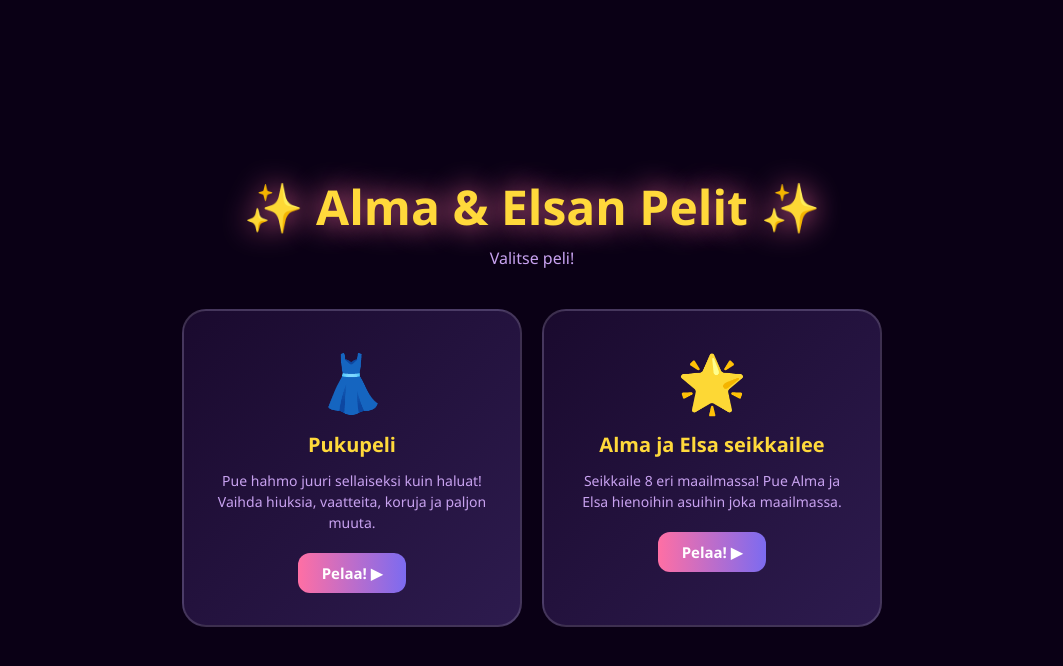
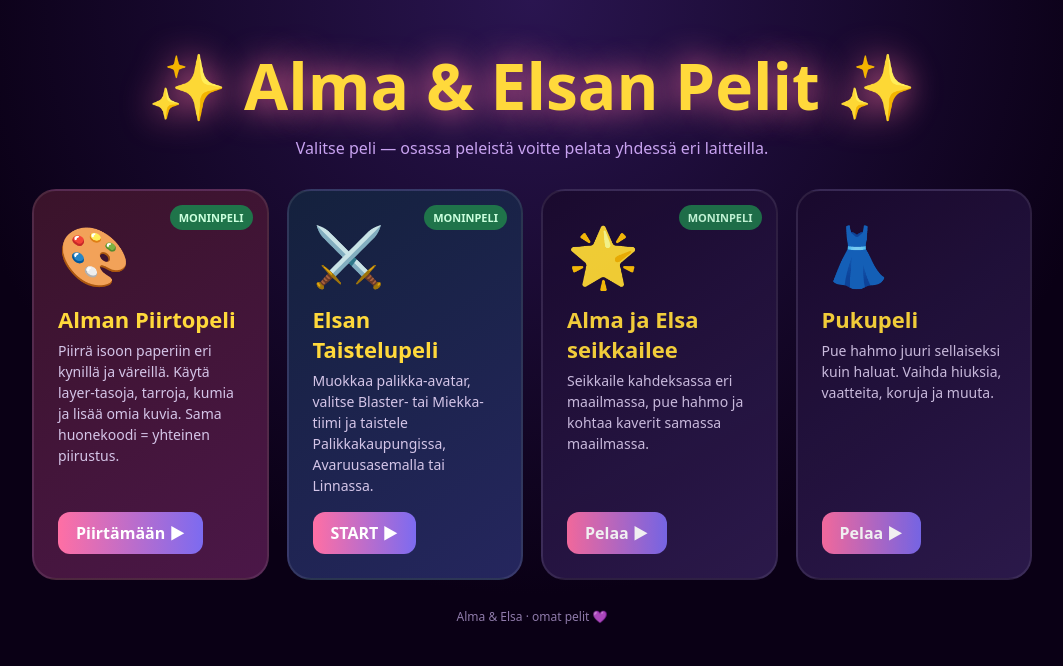
Before and after one commit to miguelkolli/lapset-peli, a plain HTML site: page index.html in a window 1280 px wide. Shown: the whole page, without its empty margins (108-1171 px from the left). Drawn offline with Linux system fonts and the light colour scheme.

Commit message:
update game menu with Alma and Elsa games

```diff
--- a/index.html
+++ b/index.html
@@ -2,38 +2,45 @@
 <html lang="fi">
 <head>
 <meta charset="UTF-8">
-<meta name="viewport" content="width=device-width, initial-scale=1.0">
+<meta name="viewport" content="width=device-width,initial-scale=1">
 <title>Alma & Elsan Pelit</title>
 <style>
-*{box-sizing:border-box;margin:0;padding:0;}
-body{background:#0a0015;min-height:100vh;font-family:'Segoe UI',Arial,sans-serif;display:flex;flex-direction:column;align-items:center;justify-content:center;padding:24px;}
-h1{color:#FFD93B;font-size:clamp(24px,6vw,48px);font-weight:900;text-align:center;text-shadow:0 0 30px #FF6FA4;margin-bottom:8px;}
-.sub{color:#C8A2F0;font-size:16px;margin-bottom:40px;text-align:center;}
-.games{display:flex;flex-wrap:wrap;gap:20px;justify-content:center;max-width:700px;}
-.game-card{background:linear-gradient(135deg,#1a0a2e,#2d1b4e);border:2px solid rgba(255,255,255,0.15);border-radius:24px;padding:32px 28px;text-decoration:none;color:#fff;transition:all 0.2s;display:flex;flex-direction:column;align-items:center;gap:12px;min-width:220px;flex:1;}
-.game-card:hover{transform:scale(1.05);border-color:#FFD93B;box-shadow:0 0 30px rgba(255,217,59,0.3);}
-.game-card .icon{font-size:56px;}
-.game-card .title{font-size:20px;font-weight:800;color:#FFD93B;text-align:center;}
-.game-card .desc{font-size:14px;color:#C8A2F0;text-align:center;line-height:1.5;}
-.game-card .play{margin-top:8px;padding:10px 24px;border-radius:12px;background:linear-gradient(90deg,#FF6FA4,#7C6BF0);color:#fff;font-size:15px;font-weight:700;border:none;}
+*{box-sizing:border-box;margin:0;padding:0}body{min-height:100vh;font-family:system-ui,-apple-system,Segoe UI,Arial,sans-serif;background:radial-gradient(circle at top,#2a1550,#0a0015 58%);color:#fff;padding:28px}
+.wrap{max-width:1000px;margin:auto}h1{color:#ffd93b;font-size:clamp(34px,7vw,64px);text-align:center;text-shadow:0 0 35px #ff6fa4;margin-top:14px}.sub{text-align:center;color:#c8a2f0;margin:8px 0 30px}
+.games{display:grid;grid-template-columns:repeat(auto-fit,minmax(220px,1fr));gap:18px}.card{position:relative;display:flex;flex-direction:column;min-height:245px;padding:24px;border-radius:24px;text-decoration:none;color:#fff;border:2px solid #ffffff17;background:linear-gradient(145deg,#1a0a2e,#2d1b4e);transition:.18s;overflow:hidden}.card:hover{transform:translateY(-5px) scale(1.01);border-color:#ffd93b;box-shadow:0 18px 50px #0008}.icon{font-size:58px}.title{font-size:22px;font-weight:900;color:#ffd93b;margin:10px 0 6px}.desc{color:#d4c5e8;line-height:1.5;font-size:14px;flex:1}.play{margin-top:16px;align-self:flex-start;padding:10px 18px;border-radius:12px;background:linear-gradient(90deg,#ff6fa4,#7c6bf0);font-weight:900}.badge{position:absolute;right:14px;top:14px;padding:5px 9px;border-radius:999px;background:#1f744a;color:#caffdd;font-size:11px;font-weight:900}.alma{background:linear-gradient(145deg,#3a132a,#4b1748)}.elsa{background:linear-gradient(145deg,#14213d,#25265e)}.old{opacity:.94}
+.foot{text-align:center;color:#8f7aaa;font-size:12px;margin-top:28px}
 </style>
 </head>
 <body>
+<div class="wrap">
 <h1>✨ Alma & Elsan Pelit ✨</h1>
-<p class="sub">Valitse peli!</p>
+<p class="sub">Valitse peli — osassa peleistä voitte pelata yhdessä eri laitteilla.</p>
 <div class="games">
-  <a class="game-card" href="pukupeli.html">
-    <div class="icon">👗</div>
-    <div class="title">Pukupeli</div>
-    <div class="desc">Pue hahmo juuri sellaiseksi kuin haluat! Vaihda hiuksia, vaatteita, koruja ja paljon muuta.</div>
-    <div class="play">Pelaa! ▶</div>
+  <a class="card alma" href="piirtopeli.html">
+    <span class="badge">MONINPELI</span><div class="icon">🎨</div>
+    <div class="title">Alman Piirtopeli</div>
+    <div class="desc">Piirrä isoon paperiin eri kynillä ja väreillä. Käytä layer-tasoja, tarroja, kumia ja lisää omia kuvia. Sama huonekoodi = yhteinen piirustus.</div>
+    <div class="play">Piirtämään ▶</div>
   </a>
-  <a class="game-card" href="alma-elsa-seikkailee.html">
-    <div class="icon">🌟</div>
+  <a class="card elsa" href="taistelupeli.html">
+    <span class="badge">MONINPELI</span><div class="icon">⚔️</div>
+    <div class="title">Elsan Taistelupeli</div>
+    <div class="desc">Muokkaa palikka-avatar, valitse Blaster- tai Miekka-tiimi ja taistele Palikkakaupungissa, Avaruusasemalla tai Linnassa.</div>
+    <div class="play">START ▶</div>
+  </a>
+  <a class="card old" href="alma-elsa-seikkailee.html">
+    <span class="badge">MONINPELI</span><div class="icon">🌟</div>
     <div class="title">Alma ja Elsa seikkailee</div>
-    <div class="desc">Seikkaile 8 eri maailmassa! Pue Alma ja Elsa hienoihin asuihin joka maailmassa.</div>
-    <div class="play">Pelaa! ▶</div>
+    <div class="desc">Seikkaile kahdeksassa eri maailmassa, pue hahmo ja kohtaa kaverit samassa maailmassa.</div>
+    <div class="play">Pelaa ▶</div>
   </a>
+  <a class="card old" href="pukupeli.html">
+    <div class="icon">👗</div><div class="title">Pukupeli</div>
+    <div class="desc">Pue hahmo juuri sellaiseksi kuin haluat. Vaihda hiuksia, vaatteita, koruja ja muuta.</div>
+    <div class="play">Pelaa ▶</div>
+  </a>
+</div>
+<p class="foot">Alma & Elsa · omat pelit 💜</p>
 </div>
 </body>
 </html>
```
